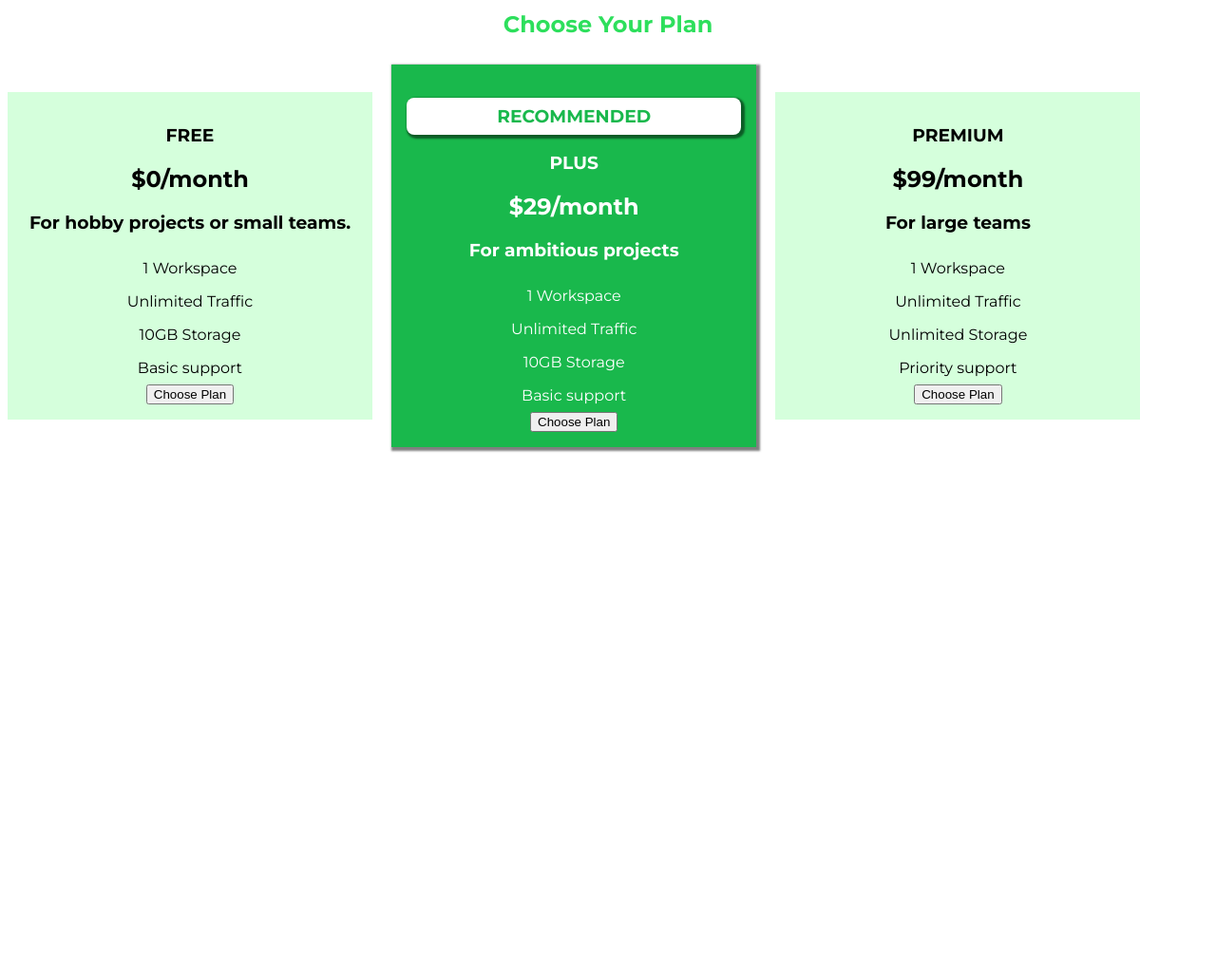
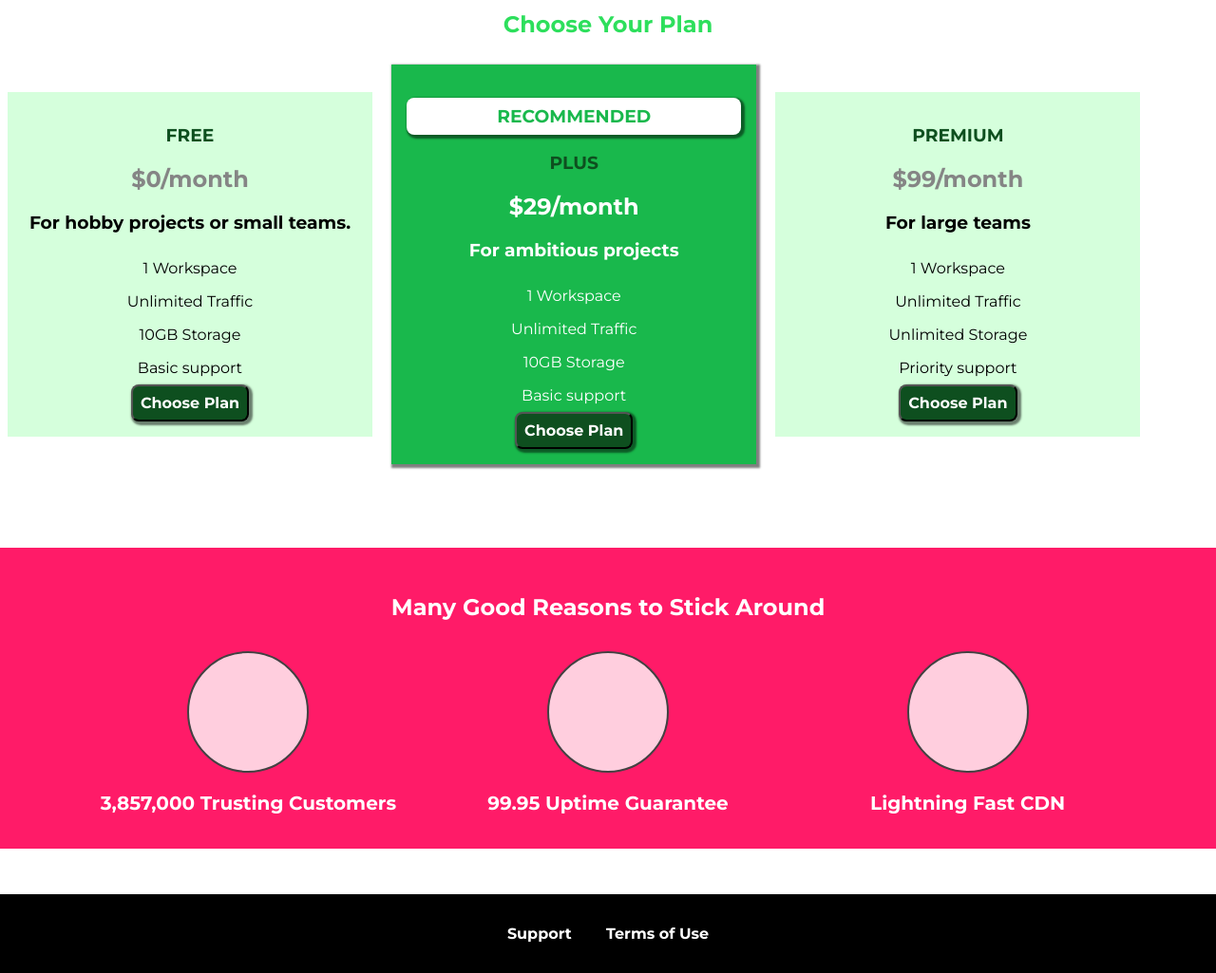
Before and after one commit to jerripat/MaxsCSS, a plain HTML site: page index.html in a window 1280 px wide. Shown: the part 580-1605 px from the top of the page at 95% size. Before the commit the page ends 1059 px from the top, so only its background shows below. Drawn offline with Linux system fonts and the light colour scheme.

Commit message:
added more css

```diff
--- a/index.html
+++ b/index.html
@@ -40,8 +40,8 @@
             <h1 class="section-title">Choose Your Plan</h1>
         <div>
             <article class="plan">
-                <h1>FREE</h1>
-                <h2>$0/month</h2>
+                <h1 class="plan__title">FREE</h1>
+                <h2 class="plan__price">$0/month</h2>
                 <h3>For hobby projects or small teams.</h3>
                 <ul class="plan__features">
                     <li>1 Workspace</li>
@@ -50,13 +50,13 @@
                     <li>Basic support</li>
                 </ul>
                 <div>
-                    <button>Choose Plan</button>
+                    <button class="button">Choose Plan</button>
                 </div>
             </article>
             <article class="plan plan--highlighted">
                 <h1 class="plan__annotation">RECOMMENDED</h1>
-                <h1>PLUS</h1>
-                <h2>$29/month</h2>
+                <h1 class="plan__title">PLUS</h1>
+                <h2 class="plan__price">$29/month</h2>
                 <h3>For ambitious projects</h3>
                     <ul class="plan__features">
                         <li>1 Workspace</li>
@@ -65,12 +65,12 @@
                         <li>Basic support</li>
                     </ul>
                 <div>
-                    <button>Choose Plan</button>
+                    <button class="button">Choose Plan</button>
                 </div>
                 </article>
                 <article class="plan">
-                    <h1>PREMIUM</h1>
-                    <h2>$99/month</h2>
+                    <h1 class="plan__title">PREMIUM</h1>
+                    <h2 class="plan__price">$99/month</h2>
                     <h3>For large teams</h3>
                         <ul class="plan__features">
                             <li>1 Workspace</li>
@@ -79,12 +79,47 @@
                             <li>Priority support</li>
                         </ul>
                     <div>
-                        <button>Choose Plan</button>
+                        <button class="button">Choose Plan</button>
                     </div>
                 </article>
         </div>
         </section>
+        <section id="key-features">
+            <h1 class="section-title">Many Good Reasons to Stick Around</h1>
+            <ul class="key-feature__list">
+               <li class="key-feature">
+                   <div class="key-feature__image">
+
+                   </div>
+                   <p class="key-feature__description">3,857,000 Trusting Customers</p>
+               </li>
+                <li class="key-feature">
+                   <div class="key-feature__image">
+
+                   </div>
+                   <p class="key-feature__description">99.95 Uptime Guarantee</p>
+               </li>
+                <li class="key-feature" >
+                   <div class="key-feature__image">
+
+                   </div>
+                   <p class="key-feature__description">Lightning Fast CDN</p>
+               </li>
+            </ul>
+        </section>
     </main>
+<footer class="main-footer">
+    <nav>
+        <ul class="main-footer__links">
+            <li class="main-footer__link">
+                <a href="#">Support</a>
+            </li>
+            <li class="main-footer__link">
+                <a href="#">Terms of Use</a>
+            </li>
+        </ul>
+    </nav>
+</footer>
 </body>
 
 </html>
--- a/main.css
+++ b/main.css
@@ -45,6 +45,15 @@ body {
     box-shadow:2px 2px 2px 2px rgba(0,0,0,0.5);
     border-radius: 8px;
 }
+.plan__title{
+    color: #0e4f1f;
+}
+.plan__price{
+    color: #858585;
+}
+.plan--highlighted  .plan__price{
+    color:white;
+}
 .plan__features{
     list-style: none;
     margin:0px;
@@ -52,6 +61,57 @@ body {
 }
 .plan__features li{
     padding: 8px 0;
+}
+.button{
+    background: #0e4f1f;
+    font:inherit ;
+    color: white;
+    padding: 8px;
+    border-radius: 8px;
+    box-shadow:2px 2px 2px 2px rgba(0,0,0,0.5);
+    cursor: pointer;
+    font-weight: bold;
+
+}
+.button:hover,
+.button:active{
+    background: white;
+    color: #0e4f1f;
+}
+#key-features{
+    background:  #ff1b68;
+    margin-top: 80px;
+    padding:16px;
+}
+#key-features .section-title{
+    color:white;
+    margin: 32px;
+}
+.key-feature__list{
+    list-style: none;
+    margin:0px;
+    padding:0px;
+    text-align: center;
+}
+.key-feature{
+    display:inline-block;
+    width:30%;
+    vertical-align: top;
+}
+.key-feature__image{
+    background: #ffcede;
+    width:128px;
+    height:128px;
+    border: 2px solid #424242;
+    border-radius: 50%;
+   margin:auto;
+
+}
+.key-feature__description{
+    text-align: center;
+    font-weight: bold;
+    color: white;
+    font-size: 20px;
 }
 .main-header {
     width: 100%;
@@ -115,3 +175,29 @@ body {
     background: white;
     border: none;
 }
+.main-footer{
+    background: black;
+    color: white;
+    padding: 32px;
+    margin-top: 48px;
+}
+.main-footer__links{
+    list-style: none;
+    margin:0px;
+    padding:0px;
+    text-align: center;
+}
+.main-footer__link{
+    display:inline-block;
+   margin: 0 16px;
+
+}
+.main-footer__link a{
+    text-decoration: none;
+    color: white;
+    font-weight: bold;
+}
+.main-footer a:hover,
+.main-footer a:active{
+    color: #ff1b68;
+}
```
